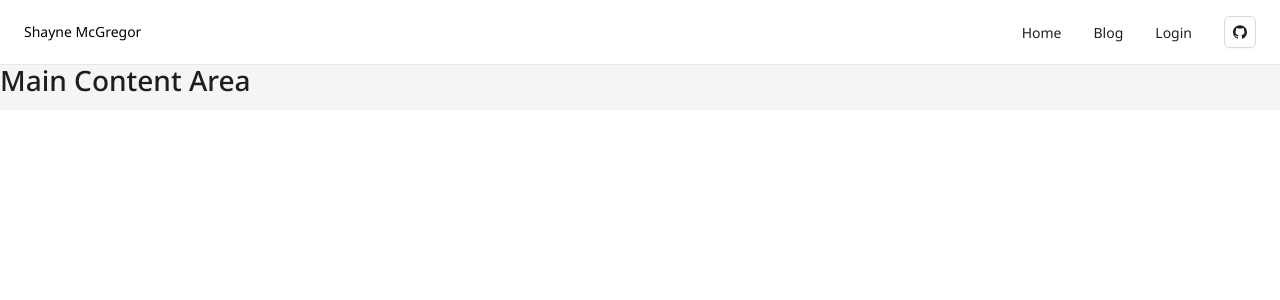
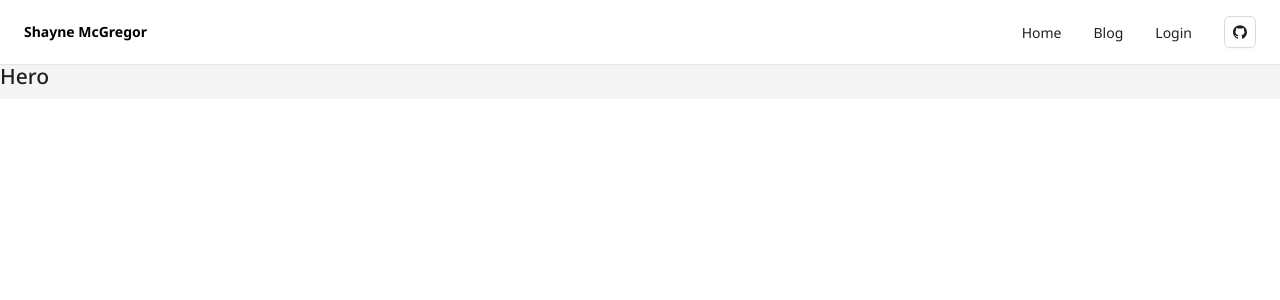
Before and after one commit to SMcGregor199/notion2github-FE, a React (Vite) app: page / in a window 1280 px wide. Shown: the top 300 px of the page. Built offline with nearby package versions, Linux system fonts and the light colour scheme.

Commit message:
add hero section

```diff
--- a/src/App.jsx
+++ b/src/App.jsx
@@ -1,5 +1,6 @@
 import {ConfigProvider, Layout, theme as antdTheme} from "antd";
-import {SiteHeader} from "./components/Header";
+import SiteHeader from "./components/Header";
+import Hero from "./components/Hero";
 
 
 
@@ -15,18 +16,14 @@ function App() {
         },
         components: {
           Layout: { headerHeight: 64 },
-          Menu: { itemBorderRadius: 8 },
         },
       }}
     >
     <Layout>
       <SiteHeader/>
-      <Layout.Content
-        id="main"
-      >
-        <h1>Main Content Area</h1>
+      <Layout.Content id="main">
+        <Hero/>
       </Layout.Content>
-
     </Layout>
     </ConfigProvider>
   );
--- a/src/components/Header.jsx
+++ b/src/components/Header.jsx
@@ -13,7 +13,7 @@ function SiteHeader(){
     <Layout.Header style={{ background: "#fff", paddingInline: 24, boxShadow: "0 1px 0 rgba(0,0,0,0.06)", }}>
         <Flex align="center"  gap={16}>
         <div >
-            <Typography.Text style={{ color: "black" }}>
+            <Typography.Text style={{ color: "black", fontWeight: "bold" }}>
                 Shayne McGregor
             </Typography.Text>
         </div>
@@ -40,6 +40,4 @@ function SiteHeader(){
 
     );
 }
-export{
-    SiteHeader
-}
+export default SiteHeader
--- /dev/null
+++ b/src/components/Hero.jsx
@@ -0,0 +1,9 @@
+function Hero(){
+    return(
+        <section>
+            <h1>Hero</h1>
+        </section>
+    )
+}
+
+export default Hero
```
